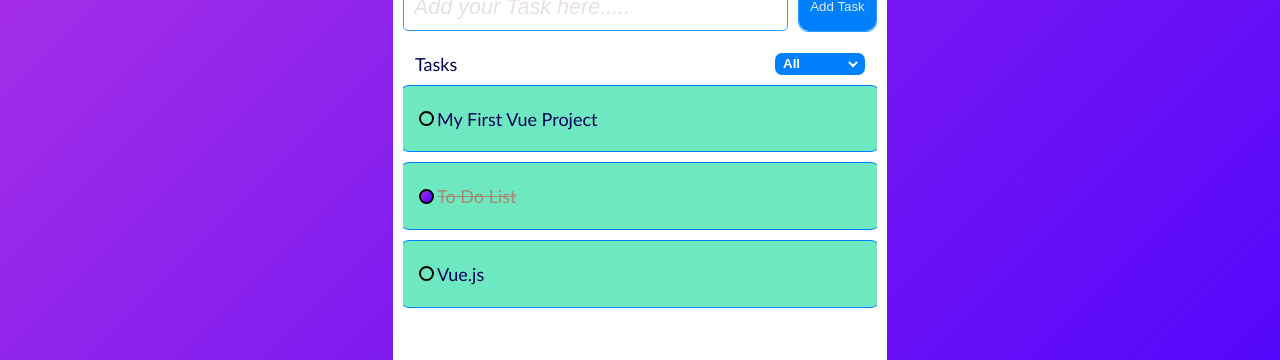
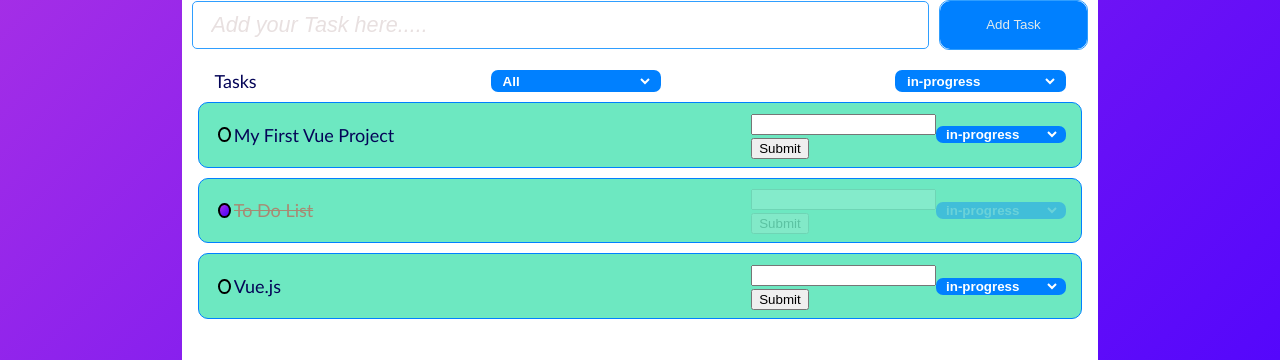
Before and after one commit to yaswant567/TaskList, a Vue app: page / in a window 1280 px wide. Shown: the part 160-520 px from the top of the page. Built offline with nearby package versions, Linux system fonts and the light colour scheme.

Commit message:
interview commit

```diff
--- a/src/components/TodoList.vue
+++ b/src/components/TodoList.vue
@@ -1,10 +1,16 @@
 <script setup>
+
 import { computed, ref } from 'vue';
 
     const inputData = ref("");
-    const todoList = ref([{text:'My First Vue Project', completed: false}, {text:'To Do List', completed: true}, {text:'Vue.js', completed: false}]);
+    const todoList = ref([{text:'My First Vue Project', completed: false, status: 'in-progress'}, {text:'To Do List', completed: true, status: 'in-progress'}, {text:'Vue.js', completed: false, status: 'in-progress'}]);
     const editingTask = ref(-1);
     const filterTask = ref('All');
+
+    const statusList = ref(['in-progress', '!progress']);
+    const statusInput = ref("");
+    const statusFilter = ref('in-progress');
+
 
     const handleClick = () =>{
         if(inputData.value != "")
@@ -34,7 +40,7 @@ import { computed, ref } from 'vue';
     }
 
     const filteredTasks = computed(() => {
-    if (filterTask.value === 'completed') {
+    if (filterTask.value === 'completed' ) {
       return todoList.value.filter((task) => task.completed);
     }
     else if (filterTask.value === 'active') {
@@ -44,13 +50,28 @@ import { computed, ref } from 'vue';
       return todoList.value;
     }
   });
+
+
+  const handleStatus = (event) =>{
+    statusFilter.value = event.target.value;
+  }
+  const handleStatusSubmit = () =>{
+    if(statusInput !== "")
+      statusList.value = [...statusList.value, statusInput];
+    statusInput.value = '';
+
+  }
+  const handleFilterStatus = computed(() => {
+      return todoList.value.filter((task) => (task.status === statusFilter.value));
+    })
+
 </script>
-
 
 
 <template>
     <div class="list" >
-        <h3>2023 Task List</h3>
+        <newTodo/>
+        <h3>2023 Task List </h3>
         <div class="listInput">
             <div class="inputInput"><input class="input" type="text" placeholder="Add your Task here....." v-model="inputData" @keydown.enter="handleClick"/></div>
             <div class="inputButton"><input class="button" type="button" value="Add Task"  @click="handleClick"/></div>
@@ -65,11 +86,28 @@ import { computed, ref } from 'vue';
                       <option value="completed">Completed</option>
                     </select>
                 </span>
+                <span class="filterSelect">
+                    <select name="Filter" @change="handleFilterStatus">
+                      <option v-for="(item, index) in statusList" :key="index" value="all">{{ item }}</option>
+                    </select>
+                </span>
             </div>
             <div class="task" v-for="(item, index) in filteredTasks" :key="index" :class="{ 'completed-task': item.completed }" >
                 <input type="checkbox" class="custom-checkbox" v-model="item.completed">
                 <span v-if="index !== editingTask" class="taskInput">{{ item.text }}</span>
                 <input v-else  v-model="todoList[index].text" class="taskInput" @blur="saveEditedTask" @keyup.enter="saveEditedTask">
+
+
+                <span class="filterSubmit">
+                    <input type="text" v-model="statusInput">
+                    <input type="submit" @click ="handleStatusSubmit"/>
+                </span>
+                <span class="filterSelect">
+                    <select name="Filter" @change="handleStatus">
+                      <option v-for="(item, index) in statusList" :key="index" value="item.status">{{ item }}</option>
+                    </select>
+                </span>
+
                 <span class="taskSelect">
                     <span class="delete" @click="deleteTask(index)">Delete</span>
                     <span class="edit" @click="editTask(index)">Edit</span>
@@ -102,7 +140,7 @@ import { computed, ref } from 'vue';
         align-items: center;
         background-color: #ffff;
         border-radius: 17px;
-        width: 37%;
+        width: 70%;
         height: 90%;
         padding: 20px 10px;
         gap: 20px;
```
